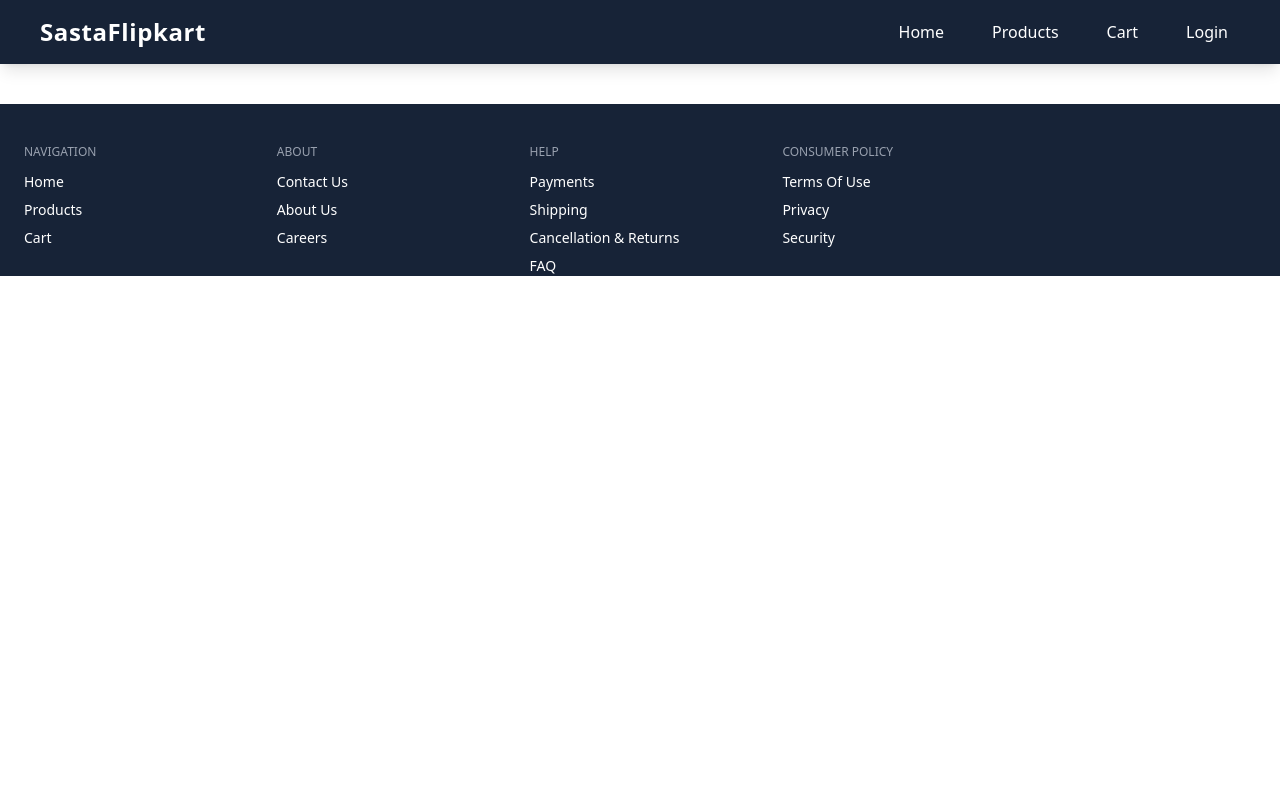
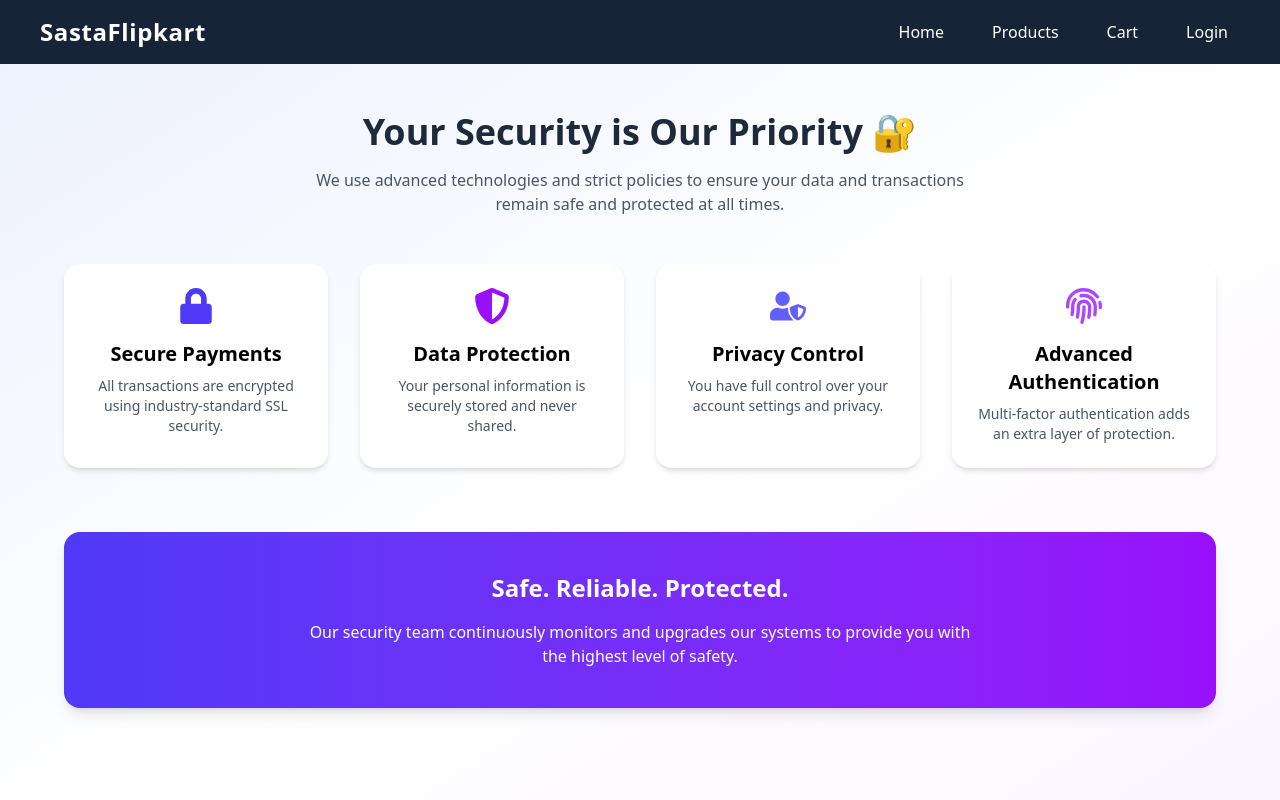
Before and after one commit to Nisita-Chandel/Flipcart-clone, a React (Vite) app in the folder frontend/: page /security in a window 1280 px wide. Shown: the top 800 px of the page. Built offline with nearby package versions, Linux system fonts and the light colour scheme.

Commit message:
updated code

```diff
--- /dev/null
+++ b/frontend/src/pages/Security.jsx
@@ -0,0 +1,77 @@
+import React from "react";
+import { FaLock, FaShieldAlt, FaUserShield, FaFingerprint } from "react-icons/fa";
+
+const Security = () => {
+  return (
+    <div className="min-h-screen bg-gradient-to-br from-indigo-50 via-white to-purple-50 py-12 px-6">
+      <div className="max-w-6xl mx-auto">
+
+        {/* Heading */}
+        <div className="text-center mb-12">
+          <h1 className="text-4xl font-bold text-gray-800 mb-4">
+            Your Security is Our Priority 🔐
+          </h1>
+          <p className="text-gray-600 max-w-2xl mx-auto">
+            We use advanced technologies and strict policies to ensure your data
+            and transactions remain safe and protected at all times.
+          </p>
+        </div>
+
+        {/* Security Cards */}
+        <div className="grid md:grid-cols-2 lg:grid-cols-4 gap-8">
+
+          {/* Card 1 */}
+          <div className="bg-white p-6 rounded-2xl shadow-md hover:shadow-xl transition duration-300 text-center">
+            <FaLock className="text-indigo-600 text-4xl mx-auto mb-4" />
+            <h3 className="text-xl font-semibold mb-2">Secure Payments</h3>
+            <p className="text-gray-600 text-sm">
+              All transactions are encrypted using industry-standard SSL security.
+            </p>
+          </div>
+
+          {/* Card 2 */}
+          <div className="bg-white p-6 rounded-2xl shadow-md hover:shadow-xl transition duration-300 text-center">
+            <FaShieldAlt className="text-purple-600 text-4xl mx-auto mb-4" />
+            <h3 className="text-xl font-semibold mb-2">Data Protection</h3>
+            <p className="text-gray-600 text-sm">
+              Your personal information is securely stored and never shared.
+            </p>
+          </div>
+
+          {/* Card 3 */}
+          <div className="bg-white p-6 rounded-2xl shadow-md hover:shadow-xl transition duration-300 text-center">
+            <FaUserShield className="text-indigo-500 text-4xl mx-auto mb-4" />
+            <h3 className="text-xl font-semibold mb-2">Privacy Control</h3>
+            <p className="text-gray-600 text-sm">
+              You have full control over your account settings and privacy.
+            </p>
+          </div>
+
+          {/* Card 4 */}
+          <div className="bg-white p-6 rounded-2xl shadow-md hover:shadow-xl transition duration-300 text-center">
+            <FaFingerprint className="text-purple-500 text-4xl mx-auto mb-4" />
+            <h3 className="text-xl font-semibold mb-2">Advanced Authentication</h3>
+            <p className="text-gray-600 text-sm">
+              Multi-factor authentication adds an extra layer of protection.
+            </p>
+          </div>
+
+        </div>
+
+        {/* Bottom Section */}
+        <div className="mt-16 bg-gradient-to-r from-indigo-600 to-purple-600 text-white rounded-2xl p-10 text-center shadow-lg">
+          <h2 className="text-2xl font-semibold mb-4">
+            Safe. Reliable. Protected.
+          </h2>
+          <p className="max-w-2xl mx-auto">
+            Our security team continuously monitors and upgrades our systems to
+            provide you with the highest level of safety.
+          </p>
+        </div>
+
+      </div>
+    </div>
+  );
+};
+
+export default Security;
--- a/frontend/src/routes/Approutes.jsx
+++ b/frontend/src/routes/Approutes.jsx
@@ -9,6 +9,7 @@ import ProductDetails from "../pages/ProductDetails";
 import Career from "../pages/Career";
 import Contact from "../pages/Contact";
 import Shipping from "../pages/Shipping";
+import Security from "../pages/Security";
 const AppRoutes = () => {
   return (
     <Routes>
@@ -22,6 +23,7 @@ const AppRoutes = () => {
       <Route path="/careers" element={<Career />} />
       <Route path="/contact" element={<Contact/>}/>
       <Route path="/shipping" element={<Shipping/>}/>
+      <Route path="/security" element={<Security/>}/>
     </Routes>
   );
 };
```
